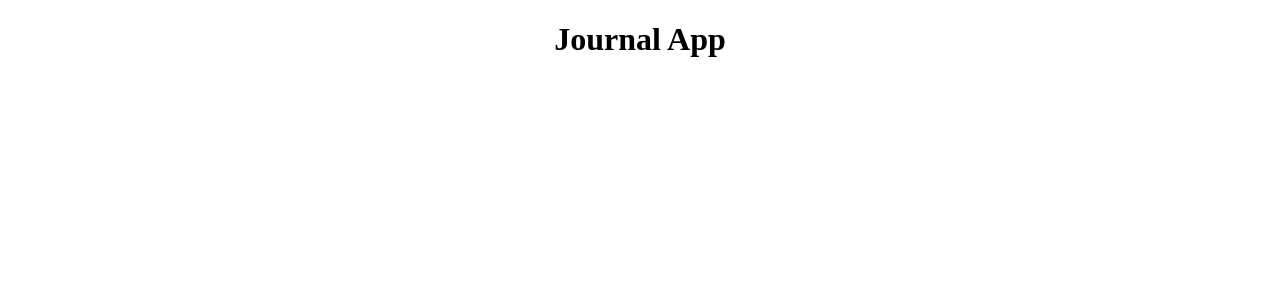
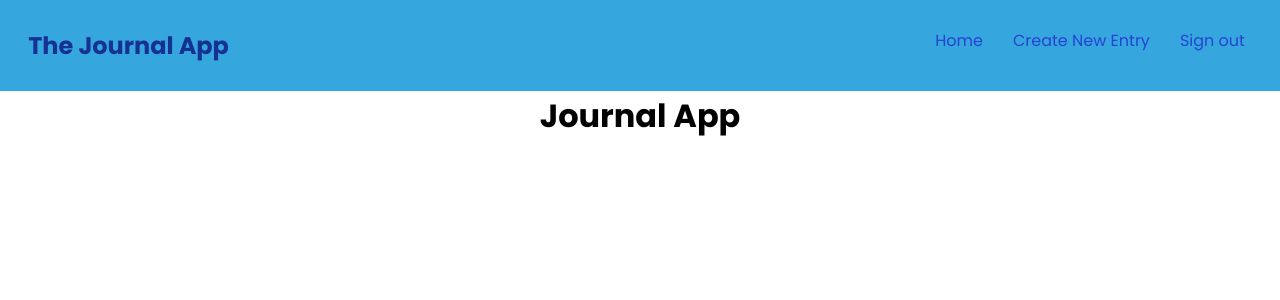
Before and after one commit to vuer13/Journal-Daily, a React (Create React App) app: page / in a window 1280 px wide. Shown: the top 300 px of the page. Built offline with nearby package versions, Linux system fonts and the light colour scheme.

Commit message:
Created navigation bar

```diff
--- a/package.json
+++ b/package.json
@@ -6,6 +6,7 @@
     "cra-template": "1.2.0",
     "react": "^19.0.0",
     "react-dom": "^19.0.0",
+    "react-router-dom": "^7.1.1",
     "react-scripts": "5.0.1"
   },
   "scripts": {
--- a/src/App.js
+++ b/src/App.js
@@ -1,11 +1,16 @@
 import './App.css';
+import NavBar from './components/NavBar';
+import { BrowserRouter as Router, Route, Switch } from "react-router-dom";
 
 function App() {
-  return (
-    <div className="App">
-        <h1>Journal App</h1>
-    </div>
-  );
+    return (
+        <Router>
+            <div className="App">
+                <NavBar />
+                <h1>Journal App</h1>
+            </div>
+        </Router>
+    );
 }
 
 export default App;
--- /dev/null
+++ b/src/components/NavBar.js
@@ -0,0 +1,19 @@
+import React from 'react'
+import "./components_css/NavBar.css";
+
+const NavBar = () => {
+  return (
+    <nav className='nav'>
+        <h1>
+            The Journal App
+        </h1>
+        <div className='links'>
+            <a href="/">Home</a>
+            <a href="/create">Create New Entry</a>
+            <a href="/logoff">Sign out</a>
+        </div>
+    </nav>
+  )
+}
+
+export default NavBar
--- /dev/null
+++ b/src/components/components_css/NavBar.css
@@ -0,0 +1,29 @@
+@import url('https://fonts.googleapis.com/css2?family=Poppins:ital,wght@0,100;0,200;0,300;0,400;0,500;0,600;0,700;0,800;0,900;1,100;1,200;1,300;1,400;1,500;1,600;1,700;1,800;1,900&display=swap');
+* {
+    margin: 0;
+    padding: 0;
+    font-family: 'Poppins';
+}
+nav {
+    display: flex;
+    padding: 2.2%;
+    justify-content: space-between;
+    margin: 0 auto;
+    border-bottom: 1px solid #f2f2f2;
+    background-color: rgb(53, 166, 222);
+}
+.nav h1 {
+    color: rgb(21, 50, 146);
+}
+.nav .links {
+    margin-left: auto;
+}
+.nav a {
+    margin-left: 16px;
+    text-decoration: none;
+    padding: 7px;
+    color: #2743d1;
+}
+.nav a:hover {
+    color: #b70f39;
+  }
```
Also changed, not shown: 1 other file (tests, documents, lock files or other folders).
